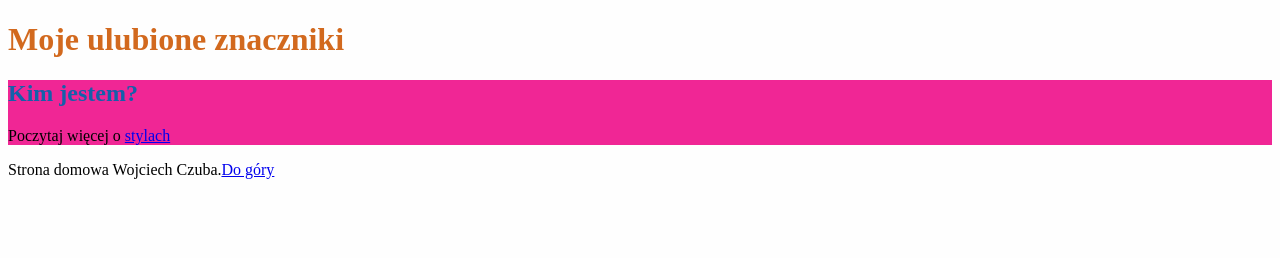
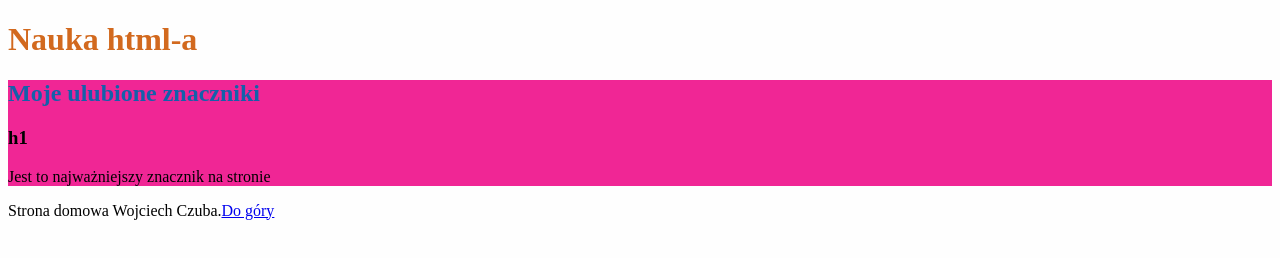
Before and after one commit to wczuba/homepage, a plain HTML site: page nauka-html.html in a window 1280 px wide. Drawn offline with Linux system fonts and the light colour scheme.

Commit message:
Update nauka-html.html

```diff
--- a/nauka-html.html
+++ b/nauka-html.html
@@ -11,12 +11,13 @@
 <body>
 	<main>
 		<header id="top">
-			<h1>Moje ulubione znaczniki</h1>
+			<h1>Nauka html-a</h1>
 		</header>
 		<section>
-			<h2>Kim jestem?</h2>
+			<h2>Moje ulubione znaczniki</h2>
+            <h3>h1</h3>
 			<p>
-				Poczytaj więcej o <a href="#style">stylach</a>
+				Jest to najważniejszy znacznik na stronie
 			</p>
 		</section>
 		<footer>
```
